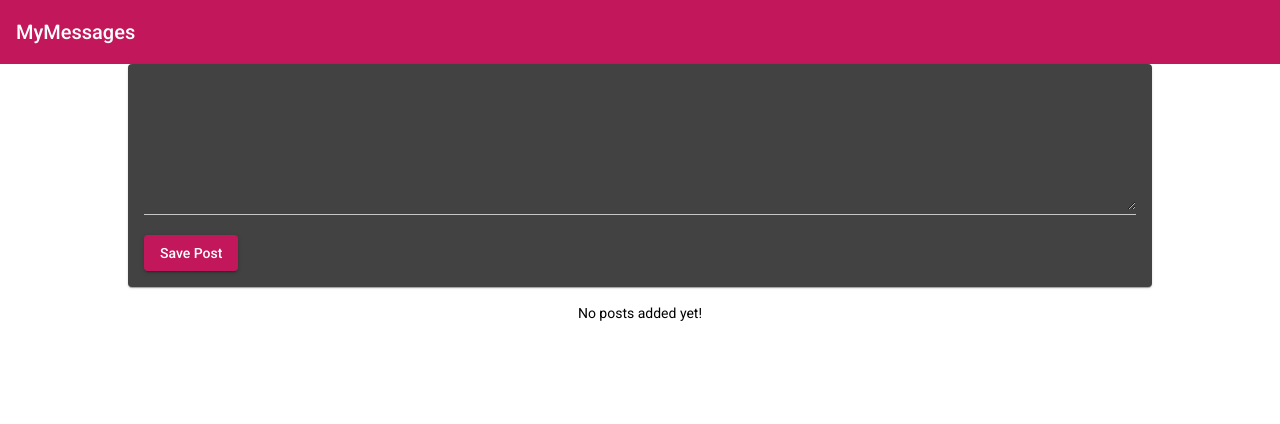
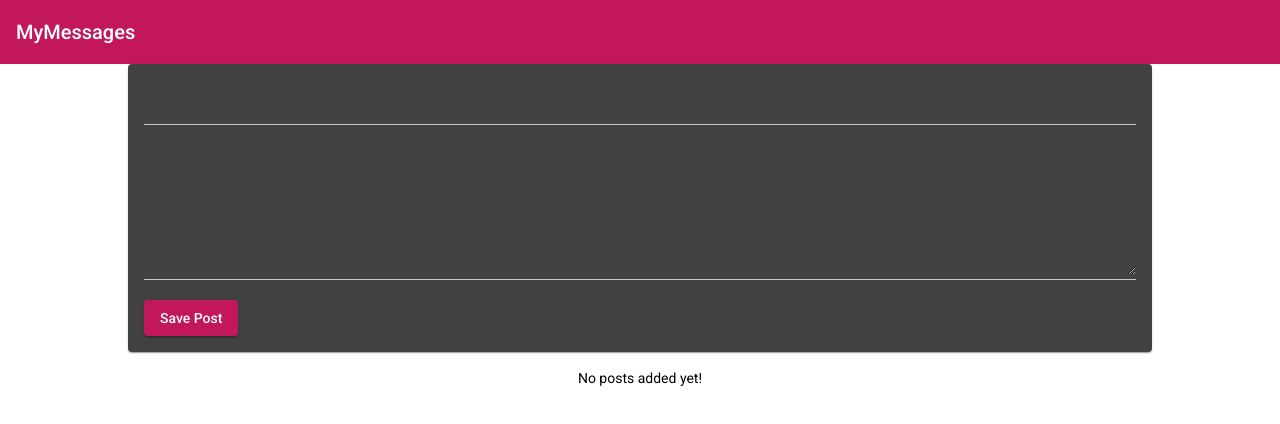
Before and after one commit to jrmartins89/angular, an Angular app: page / in a window 1280 px wide. Shown: the top 424 px of the page. Built offline with nearby package versions, Linux system fonts and the light colour scheme.

Commit message:
created the logic to listen to the event of a post creation, then adding the new post to the stored posts object and then render this object in the post list Angular component

```diff
--- a/src/app/app.component.html
+++ b/src/app/app.component.html
@@ -1,5 +1,9 @@
 <app-header></app-header>
 <main>
-<app-post-create></app-post-create>
-<app-post-list></app-post-list>
+<app-post-create (postCreated)="onPostAdded($event)"></app-post-create>
+<app-post-list [post_list]="storedPosts"></app-post-list>
 </main>
+
+<!--we're listening to the postCreated event and adding the post via onPostAdded to the stored post list
+(storedPosts) and we're passing down that array to app-post-list. Angular's change detection will detect when a new post
+is created and render the new post -->
--- a/src/app/app.component.ts
+++ b/src/app/app.component.ts
@@ -6,5 +6,8 @@ import { Component } from '@angular/core';
   styleUrls: ['./app.component.css']
 })
 export class AppComponent {
-  title = 'mean-course';
+  storedPosts=[];
+  onPostAdded(post){
+    this.storedPosts.push(post);
+  }
 }
--- a/src/app/posts/post-create/post-create.component.html
+++ b/src/app/posts/post-create/post-create.component.html
@@ -1,6 +1,9 @@
 <mat-card>
 <mat-form-field>
-  <textarea matInput rows="6" [(ngModel)]="enteredValue"></textarea>
+  <input matInput type="text" [(ngModel)]="enteredTitle">
+</mat-form-field>
+<mat-form-field>
+  <textarea matInput rows="6" [(ngModel)]="enteredContent"></textarea>
 </mat-form-field>
 <button mat-raised-button color="primary" (click)="onAddPost()">Save Post</button>
 </mat-card>
--- a/src/app/posts/post-create/post-create.component.ts
+++ b/src/app/posts/post-create/post-create.component.ts
@@ -1,4 +1,4 @@
-import { Component } from "@angular/core";
+import { Component, EventEmitter, Output } from "@angular/core";
 
 @Component(
   {
@@ -9,9 +9,16 @@ import { Component } from "@angular/core";
 )
 
 export class PostCreateComponent{
-   newPost='';
-   enteredValue='';
+  newPost="";
+  enteredContent="";
+  enteredTitle="";
+  @Output() postCreated= new EventEmitter();
+
   onAddPost(){
-    this.newPost=this.enteredValue;
-  }
+    const post={
+      title:this.enteredTitle,
+      content:this.enteredContent
+    }
+    this.postCreated.emit(post);
+  };
 }
--- a/src/app/posts/post-list/post-list.component.ts
+++ b/src/app/posts/post-list/post-list.component.ts
@@ -1,4 +1,4 @@
-import { Component } from "@angular/core";
+import { Component, Input} from "@angular/core";
 
 @Component(
   {
@@ -14,5 +14,5 @@ export class PostListComponent{
     {title:'second post',  content:'This is the second post!'},
     {title:'third post',  content:'This is the third post!'}
   ] */
-  post_list=[];
+  @Input() post_list=[];
 }
```
